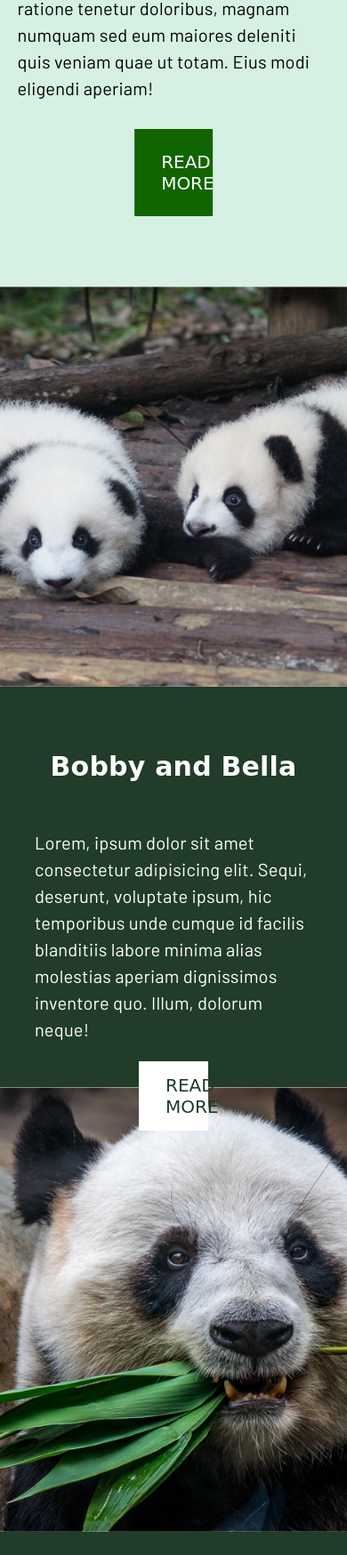
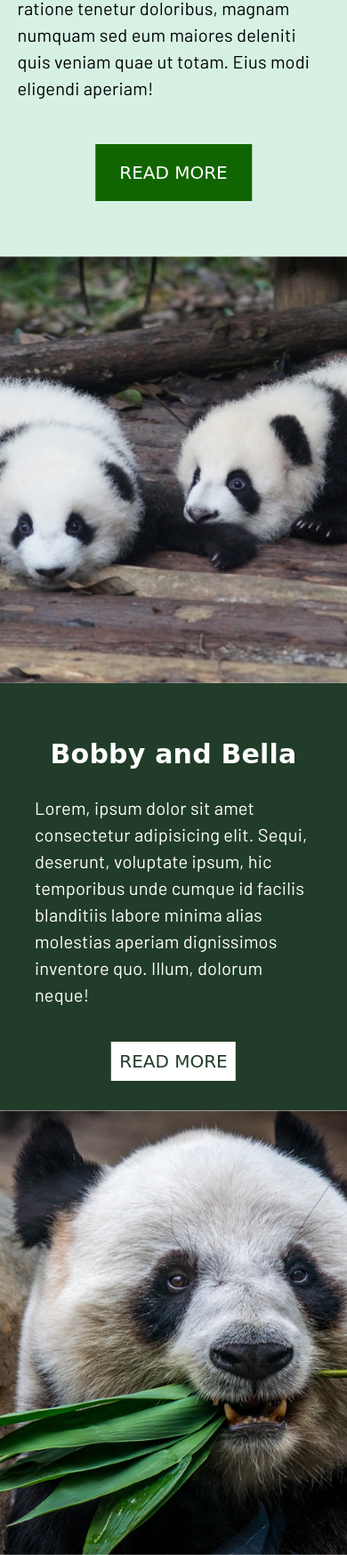
Before and after one commit to Elein13/elena-serova-project-one, a plain HTML site: page index.html in a window 390 px wide. Shown: the part 1753-3501 px from the top of the page at 89% size. Drawn offline with Linux system fonts and the light colour scheme; a web font is replaced by a local one.

Commit message:
responsive design updates

```diff
--- a/styles.css
+++ b/styles.css
@@ -269,7 +269,7 @@ width: 50%;
 }
 
 .icons li {
-    padding: 50px 100px;
+    padding: 50px 8%;
 }
 
 .icons ul {
@@ -392,23 +392,31 @@ footer button {
     padding-right: 50%;
 }
 
-
 .bobbyBellaContent {
     padding: 50px 40px 40px 10%;
 
 }
 
-
 .marcoContent {
     padding: 50px 10% 40px 40px;
+}
+
+.about button {
+    width: 31%;
+}
+
+.blog button {
+    width: 46%;
+    padding: 10px 20px;
 }
 
 input {
     width: 50%;
 
 }
-button {
+form button {
     width: 25%;
+    padding: 10px 15px;
 }
 }
 
@@ -416,6 +424,15 @@ button {
 
 .logo {
     padding-right: 45%;
+}
+
+.about button {
+    width: 42%;
+}
+
+.blog button {
+    width: 58%;
+    padding: 10px 20px;
 }
 }
 
@@ -425,10 +442,6 @@ nav li {
     padding: 0 10px;
 
 }
-
-/* .logo {
-    padding-right: 55%;
-} */
 
 h1 {
     font-size: 5rem;
@@ -559,7 +572,11 @@ h2 {
     left:50%;
     transform: translate(-50%, -50%);
     margin-top: 60px;
-    padding: 15px 30px;
+    padding: 10px 5px;
+}
+
+.moreAboutContent button {
+    padding: 18px 14px;
 }
 
 .about {
@@ -568,6 +585,11 @@ h2 {
 
 .blog {
     padding: 40px 0px;
+}
+
+.blog button,
+.about button {
+    width: 30%;
 }
 
 .bobbyBellaImage,
@@ -602,7 +624,6 @@ h2 {
     position:absolute;
     top: 50%;
     z-index: 2;
-    margin-top: 10px;
 }
 
 .bobbyBellaImage {
@@ -610,10 +631,6 @@ h2 {
     position:absolute;
     top: 0px;
     height: 50%;
-}
-
-.icons li {
-    padding: 50px 70px;
 }
 
 .contactInfo {
@@ -624,7 +641,15 @@ h2 {
 }
 
 @media (max-width: 620px) {
-    .myForm {
+.about button {
+    width: 37%;
+}
+
+.blog button {
+    width: 34%;
+}
+
+.myForm {
     width: 100%;
 }
 
@@ -632,6 +657,7 @@ input {
     width: 100%;
     margin: 20px 0px;
 }
+
 
 footer button {
     width:40%;
@@ -651,8 +677,6 @@ footer button {
 p {
     font-size: 2rem;
     }
-
-
 
 h1 {
     font-size: 4rem;
@@ -694,14 +718,23 @@ h2 {
 }
 
 .about button {
-    padding: 25px 30px;
+    padding: 20px 25px;
     margin-top: 80px;
+    width: 45%;
+}
+
+.bobbyBella {
+    height: 960px;
 }
 
 .bobbyBellaContent h2,
 .marcoContent h2 {
     font-size: 3rem;
     margin-bottom: 50px;
+}
+
+.blog button {
+    width: 39%;
 }
 
 .blog {
@@ -771,13 +804,24 @@ header {
 height: 70vh;
 }
 
-.bobbyBella {
-    height: 900px;
+.about button {
+    width: 50%;
+    padding: 20px 23px;
+}
+
+.blog button {
+    width: 45%;
+}
+
+.blog h2  {
+    margin-bottom: 25px;
 }
 }
 
 @media (max-width: 375px) {
-
+.about button {
+    width: 55%;
+}
 .bobbyBella {
     height: 950px;
 }
```
